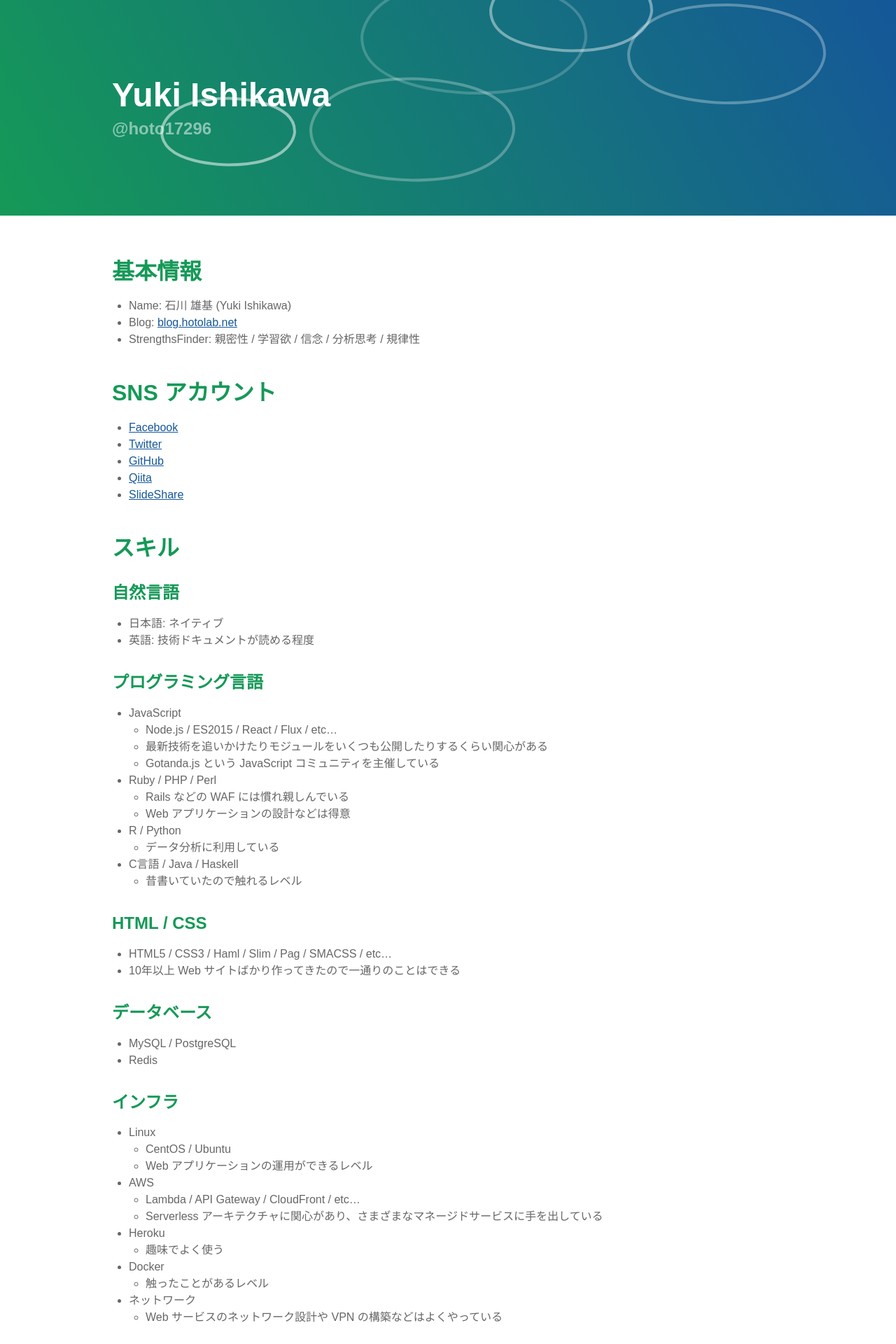
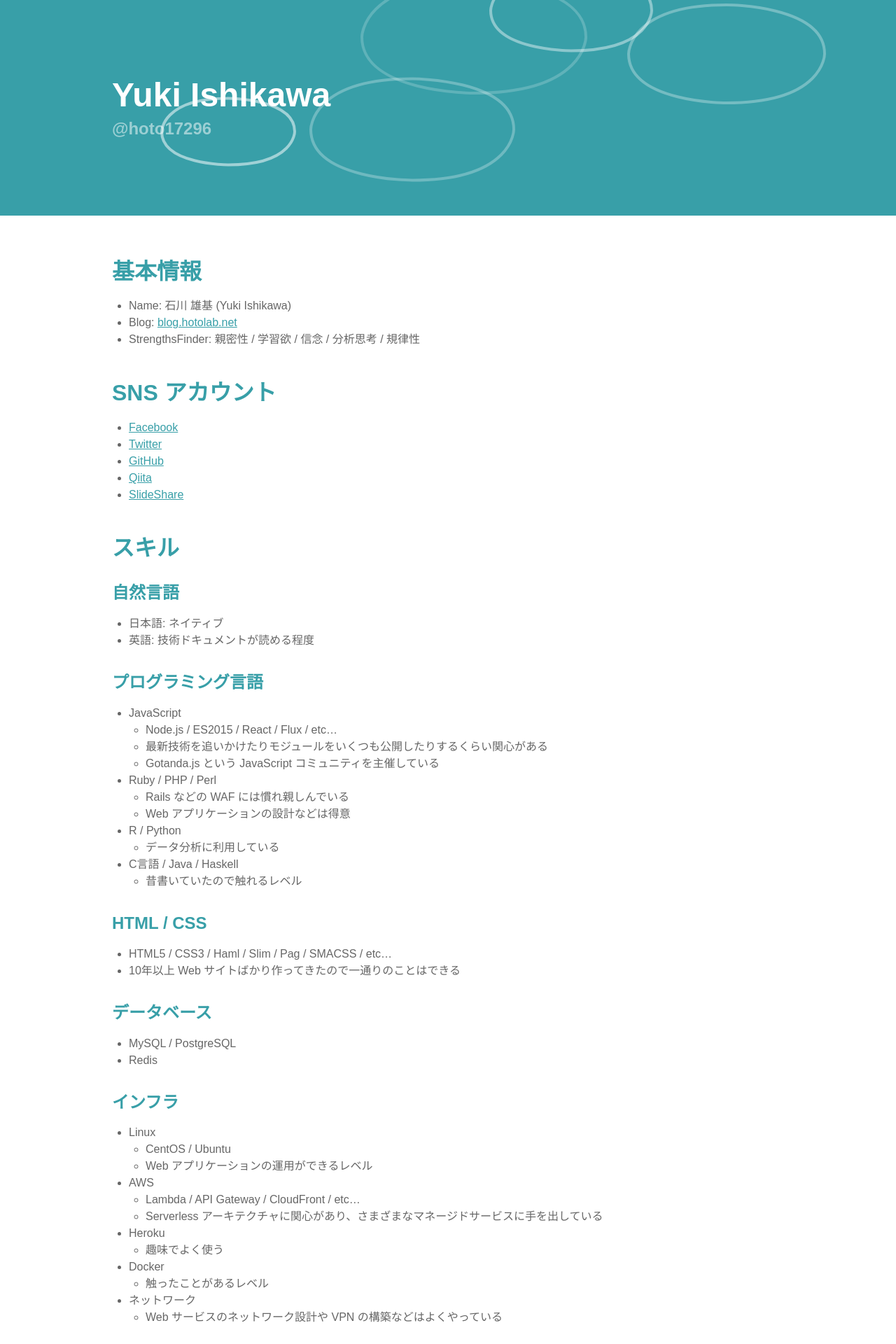
Before and after one commit to hoto17296/hoto17296.github.io, a Jekyll site: the page built from README.md, in a window 1280 px wide. Shown: the top 1920 px of the page at 70% size. Built offline with Jekyll 4.4.1, drawn with Linux system fonts in a browser that asks for light colours; nearby versions of some CDN libraries; our own code applies the rules of GitHub Pages for plain Markdown files.

Commit message:
change color

```diff
--- a/assets/style.css
+++ b/assets/style.css
@@ -8,7 +8,7 @@ body {
 }
 
 h1, h2, h3, h4, h5, h6 {
-  color: #159957;
+  color: #389FA8;
   margin-top: 1.5em;
   line-height: 1em;
 }
@@ -18,7 +18,7 @@ ul {
 }
 
 a {
-  color: #155799;
+  color: #389FA8;
 }
 
 header > div,
@@ -30,8 +30,7 @@ main > div {
 
 header {
   color: #fff;
-  background-color: #159957;
-  background-image: linear-gradient(60deg, #159957, #155799);
+  background-color: #389FA8;
   position: relative;
   padding: 6em 0;
 }
```
